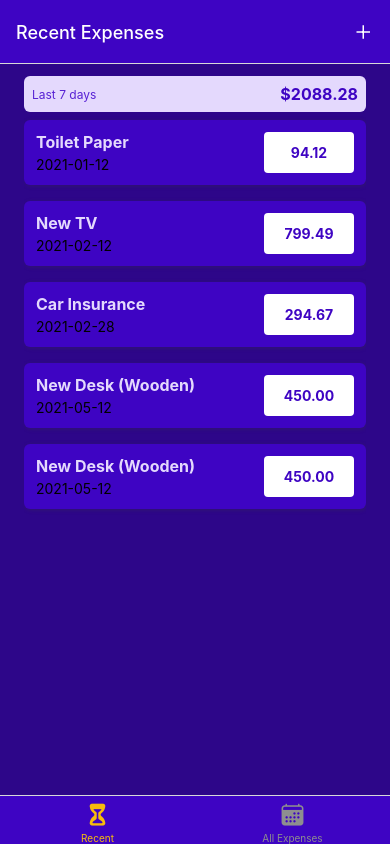
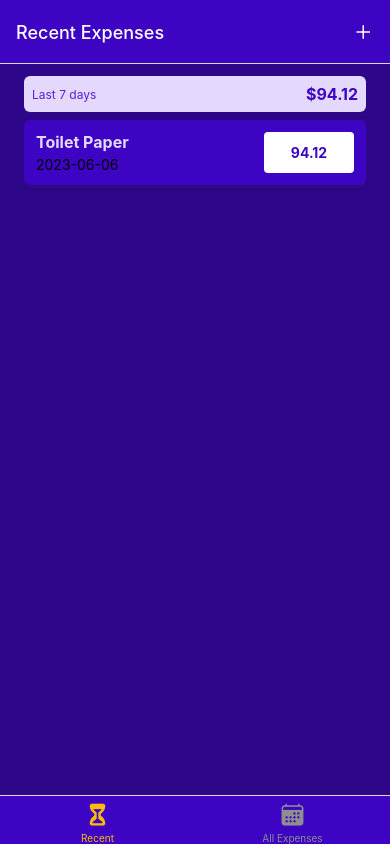
Before and after one commit to Ehab97/TrackExpenses, a React Native app: screen /RecentExpenses in a window 390 px wide. Built offline with nearby package versions, Linux system fonts and the light colour scheme.

Commit message:
add context api as state managemnt

```diff
--- a/App.js
+++ b/App.js
@@ -9,6 +9,7 @@ import RecentExpenses from "./src/screens/RecentExpenses";
 import { GolbalStyles } from "./src/utlis/constants/styles";
 import { Ionicons } from "@expo/vector-icons";
 import IconButton from "./src/components/ui/IconButton";
+import ExpensesContextProvider from "./src/store/context/expensesContext";
 
 const Tab = createBottomTabNavigator();
 const Stack = createNativeStackNavigator();
@@ -65,6 +66,7 @@ export default function App() {
   return (
     <>
       <StatusBar style="auto" />
+      <ExpensesContextProvider>
         <NavigationContainer>
           <Stack.Navigator
             screenOptions={{
@@ -90,6 +92,7 @@ export default function App() {
             />
           </Stack.Navigator>
         </NavigationContainer>
+      </ExpensesContextProvider>
     </>
   );
 }
--- a/src/components/expenses/ExpensesOutput.jsx
+++ b/src/components/expenses/ExpensesOutput.jsx
@@ -4,48 +4,13 @@ import ExpensesSummary from "./ExpensesSummary";
 import ExpensesList from "./ExpensesList";
 import { GolbalStyles } from "../../utlis/constants/styles";
 
-const DUMMY_EXPENSES = [
-  {
-    id: "e1",
-    descrption: "Toilet Paper",
-    amount: 94.12,
-    date: new Date("2021-01-12"),
-  },
-  {
-    id: "e2",
-    descrption: "New TV",
 
-    amount: 799.49,
-    date: new Date("2021-02-12"),
-  },
-  {
-    id: "e3",
-    descrption: "Car Insurance",
-
-    amount: 294.67,
-    date: new Date("2021-02-28"),
-  },
-  {
-    id: "e4",
-    descrption: "New Desk (Wooden)",
-
-    amount: 450,
-    date: new Date("2021-05-12"),
-  },
-  {
-    id: "e5",
-    descrption: "New Desk (Wooden)",
-
-    amount: 450,
-    date: new Date("2021-05-12"),
-  },
-];
 
 export default function ExpensesOutput({ expenses, periodName }) {
   return (
     <View style={styles.container}>
-      <ExpensesSummary expenses={DUMMY_EXPENSES} periodName={periodName} />
-      <ExpensesList expenses={DUMMY_EXPENSES} />
+      <ExpensesSummary expenses={expenses} periodName={periodName} />
+      <ExpensesList expenses={expenses} />
     </View>
   );
 }
--- a/src/screens/AllExpenses.jsx
+++ b/src/screens/AllExpenses.jsx
@@ -1,9 +1,15 @@
 import { View, Text } from 'react-native'
 import React from 'react'
 import ExpensesOutput from '../components/expenses/ExpensesOutput'
+import { ExpensesContext } from '../store/context/expensesContext';
 
 export default function AllExpenses() {
+
+  const expensesCTX = React.useContext(ExpensesContext);
+
   return (
-    <ExpensesOutput periodName="Total" />
+    <ExpensesOutput periodName="Total"
+    expenses={expensesCTX.expenses}
+    />
   )
 }
--- a/src/screens/ManageExpenses.jsx
+++ b/src/screens/ManageExpenses.jsx
@@ -3,8 +3,10 @@ import React from "react";
 import IconButton from "../components/ui/IconButton";
 import { GolbalStyles } from "../utlis/constants/styles";
 import Button from "../components/ui/Buttons";
+import { ExpensesContext } from "../store/context/expensesContext";
 
 export default function ManageExpenses({ navigation, route }) {
+  const expensesCTX = React.useContext(ExpensesContext);
   const expense = route.params?.expense;
   const isEditing = !!expense;
 
@@ -14,6 +16,7 @@ export default function ManageExpenses({ navigation, route }) {
   }, [navigation, isEditing]);
 
   const handleDelete = () => {
+    expensesCTX.deleteExpense(expense.id);
     navigation.goBack();
   };
 
--- a/src/screens/RecentExpenses.jsx
+++ b/src/screens/RecentExpenses.jsx
@@ -1,9 +1,18 @@
-import { View, Text } from 'react-native'
-import React from 'react'
-import ExpensesOutput from '../components/expenses/ExpensesOutput'
+import React from "react";
+import ExpensesOutput from "../components/expenses/ExpensesOutput";
+import { ExpensesContext } from "../store/context/expensesContext";
+import { getDateMinusDays } from "../utlis/date";
 
 export default function RecentExpenses() {
-  return (
-    <ExpensesOutput periodName="Last 7 days" />
-  )
+  const expensesCTX = React.useContext(ExpensesContext);
+
+  const recentExpenses = expensesCTX.expenses.filter((expense) => {
+    const expenseDate = new Date(expense.date);
+    const today = new Date();
+    const date7DaysAgo = getDateMinusDays(today, 7);
+    console.log({ expenseDate, date7DaysAgo });
+    return expense.date >= date7DaysAgo;
+  });
+
+  return <ExpensesOutput periodName="Last 7 days" expenses={recentExpenses} />;
 }
--- /dev/null
+++ b/src/store/context/expensesContext.js
@@ -0,0 +1,99 @@
+import { createContext, useReducer } from "react";
+
+export const ExpensesContext = createContext({
+  expenses: [],
+  addExpense: (expense) => {},
+  deleteExpense: (id) => {},
+  updateExpense: (id, expense) => {},
+  getExpense: (id) => {},
+  getExpenses: () => {},
+  getRecentExpenses: () => {},
+  getAllExpenses: () => {},
+  // getExpensesByDate: (date) => {},
+  // getExpensesByMonth: (month) => {},
+  // getExpensesByYear: (year) => {},
+});
+
+const expensesReducer = (state, action) => {
+  switch (action.type) {
+    case "ADD_EXPENSE":
+      const id = new Date().getTime().toString() + Math.random().toString();
+      return [...state, { ...action.payload, id }];
+    case "DELETE_EXPENSE":
+      return state.filter((expense) => expense.id !== action.payload);
+    case "UPDATE_EXPENSE":
+      return state.map((expense) => (expense.id === action.payload.id ? action.payload : expense));
+    default:
+      return state;
+  }
+};
+
+const DUMMY_EXPENSES = [
+  {
+    id: "e1",
+    descrption: "Toilet Paper",
+    amount: 94.12,
+    date: new Date("2023-06-6"),
+  },
+  {
+    id: "e2",
+    descrption: "New TV",
+
+    amount: 799.49,
+    date: new Date("2021-02-12"),
+  },
+  {
+    id: "e3",
+    descrption: "Car Insurance",
+
+    amount: 294.67,
+    date: new Date("2021-02-28"),
+  },
+  {
+    id: "e4",
+    descrption: "New Desk (Wooden)",
+
+    amount: 450,
+    date: new Date("2021-05-12"),
+  },
+  {
+    id: "e5",
+    descrption: "New Desk (Wooden)",
+
+    amount: 450,
+    date: new Date("2021-05-12"),
+  },
+];
+
+const ExpensesContextProvider = ({ children }) => {
+  const [expenses, dispatch] = useReducer(expensesReducer, DUMMY_EXPENSES);
+
+  const addExpense = (expense) => {
+    dispatch({ type: "ADD_EXPENSE", payload: expense });
+  };
+  const deleteExpense = (id) => {
+    dispatch({ type: "DELETE_EXPENSE", payload: id });
+  };
+  const updateExpense = (id, expense) => {
+    dispatch({ type: "UPDATE_EXPENSE", payload: { id, ...expense } });
+  };
+  const getExpense = (id) => {};
+  const getExpenses = () => {};
+  const getRecentExpenses = () => {};
+  const getAllExpenses = () => {};
+
+  const expensesContextValue = {
+    expenses,
+    addExpense,
+    deleteExpense,
+    updateExpense,
+    getExpense,
+    getExpenses,
+    getRecentExpenses,
+    getAllExpenses,
+  };
+
+  return <ExpensesContext.Provider value={expensesContextValue}>{children}</ExpensesContext.Provider>;
+};
+
+export default ExpensesContextProvider;
--- a/src/utlis/date.js
+++ b/src/utlis/date.js
@@ -8,3 +8,11 @@ export const getFormattedDate = (date) => {
 
   return `${year}-${formattedMonth}-${formattedDay}`;
 };
+
+export const getDateMinusDays = (date, days) => {
+  const year = date.getFullYear();
+  const month = date.getMonth() ;
+  const day = date.getDate() - days;
+
+  return new Date(year, month, day);
+};
```
Lines whose indentation alone changed are shown as unchanged.
